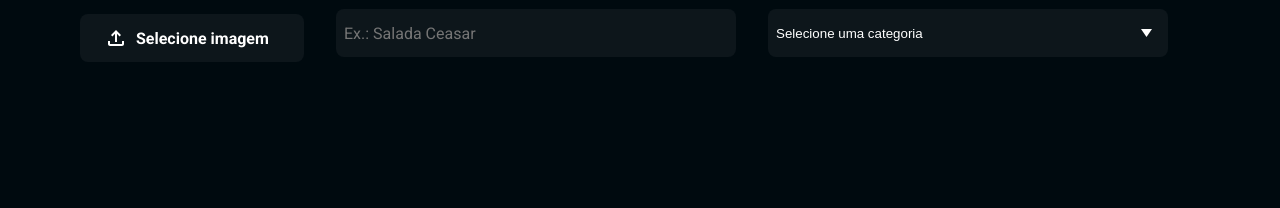
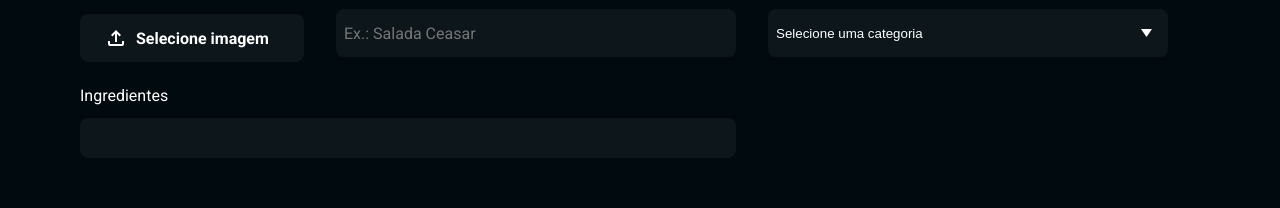
Before and after one commit to iuryescano/MenuPlates, a React (Vite) app: page / in a window 1280 px wide. Shown: the part 271-479 px from the top of the page. Built offline with nearby package versions, Linux system fonts and the light colour scheme.

Commit message:
:sparkles: feat: Stating TagsDiv in newPlate

```diff
--- a/src/pages/NewPlate/index.jsx
+++ b/src/pages/NewPlate/index.jsx
@@ -8,6 +8,7 @@ import {
   InputFile,
   Name,
   Flex,
+  Tags,
   CategoryWrapper
 } from "./styles";
 import { IoIosArrowBack } from "react-icons/io";
@@ -64,6 +65,12 @@ export function NewPlate() {
               </select>
             </CategoryWrapper>
           </Flex>
+          <Tags>
+            <p>Ingredientes</p>
+            <div>
+
+            </div>
+          </Tags>
         </Content>
       </main>
       <Footer /> {/* Fixo no final */}
--- a/src/pages/NewPlate/styles.js
+++ b/src/pages/NewPlate/styles.js
@@ -143,3 +143,17 @@ export const CategoryWrapper = styled.div`
     border: 1px solid ${({ theme }) => theme.COLORS.GRAY_500};
   }
 `;
+
+export const Tags = styled.div`
+  display: flex;
+  flex-direction: column;
+  padding: 1.5rem 0rem 0rem 1.5rem;
+  gap: 0.8rem;
+
+  > div {
+    height: 2.5rem;
+    width: 41rem;
+    border-radius: 0.5rem;
+    background-color: ${({ theme }) => theme.COLORS.BLACK_800};
+  }
+`;
```
